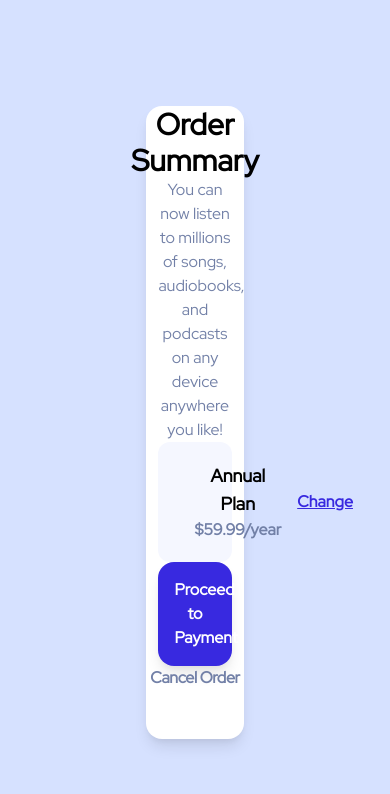
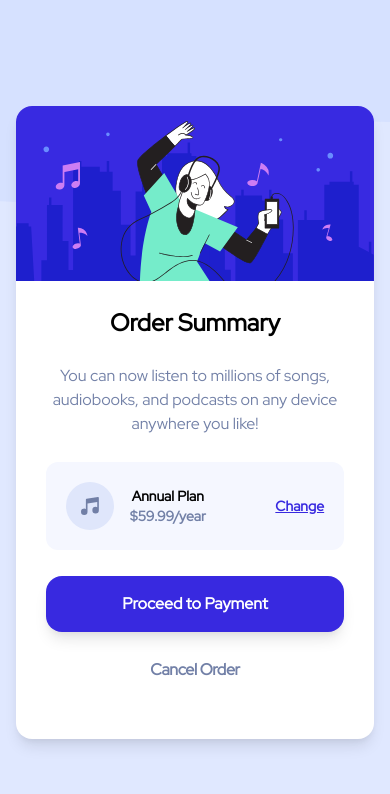
Before and after one commit to MikevPeeren/order-summary-component, a Next.js app: page / in a window 390 px wide. Shown: the top 794 px of the page. Built offline with nearby package versions, Linux system fonts and the light colour scheme.

Commit message:
:iphone: Working on responsiveness

```diff
--- a/src/components/AnnualComponent.tsx
+++ b/src/components/AnnualComponent.tsx
@@ -4,16 +4,18 @@ import MUSIC_ICON from "../../public/icon-music.svg";
 
 const AnnualComponent = () => {
   return (
-    <div className="flex flex-row items-center w-3/4 bg-neutral-pale-blue p-5 rounded-xl">
+    <div className="flex flex-row items-center w-10/12 md:w-3/4 bg-neutral-pale-blue p-5 rounded-xl">
       <Image className="" src={MUSIC_ICON} alt="Music Icon" />
       <div className="flex flex-col px-4">
-        <span className="text-black text-lg font-black">Annual Plan</span>
-        <span className="text-neutral-desaturated-blue font-bold text-left">
+        <span className="text-black text-sm md:text-lg font-black">
+          Annual Plan
+        </span>
+        <span className="text-neutral-desaturated-blue font-bold text-sm md:text-base text-left">
           $59.99/year
         </span>
       </div>
       <a
-        className="order-2 ml-auto underline text-primary-bright-blue font-black"
+        className="text-sm md:text-base order-2 ml-auto underline text-primary-bright-blue font-black"
         href="#"
       >
         Change
--- a/src/components/OrderComponent.tsx
+++ b/src/components/OrderComponent.tsx
@@ -6,20 +6,20 @@ import AnnualComponent from "./AnnualComponent";
 
 const OrderComponent = () => {
   return (
-    <div className="h-3/4 w-1/4 bg-white flex flex-col items-center justify-between text-center rounded-2xl pb-14 shadow-lg">
+    <div className="h-3/4 md:w-2/4 lg:w-2/5 xl:w-1/4 bg-white flex flex-col items-center justify-between text-center rounded-2xl pb-14 shadow-lg mx-4">
       <Image
-        className="object-top rounded-t-2xl"
+        className="object-top rounded-t-2xl w-full"
         src={ILLUSTRATION_HERO}
         alt="Illustration of Hero"
       />
-      <h1 className="text-3xl font-black">Order Summary</h1>
-      <h2 className="w-3/4 font-medium text-neutral-desaturated-blue">
+      <h1 className="text-2xl md:text-3xl font-black">Order Summary</h1>
+      <h2 className="w-4/5 md:w-3/4 mx-4 font-medium text-neutral-desaturated-blue">
         You can now listen to millions of songs, audiobooks, and podcasts on any
         device anywhere you like!
       </h2>
       <AnnualComponent />
       <button
-        className="w-3/4 bg-primary-bright-blue hover:neutral-dark-blue text-white font-bold py-4 px-4 rounded-2xl shadow-lg"
+        className="w-10/12 md:w-3/4 bg-primary-bright-blue hover:neutral-dark-blue text-white font-bold py-4 px-4 rounded-2xl shadow-lg"
         type="button"
       >
         Proceed to Payment
--- a/styles/globals.scss
+++ b/styles/globals.scss
@@ -10,12 +10,10 @@ body {
   @apply text-base;
   @apply bg-primary-pale-blue;
 
-  @media screen and (max-width: 768px) {
+  @media screen and (max-width: 767px) {
     background-image: url("../public/pattern-background-mobile.svg");
     background-repeat: no-repeat, repeat;
-    background-size: cover;
-    width: 100%;
-    height: 100%;
+    background-size: 100%;
     z-index: 0;
   }
 
```
